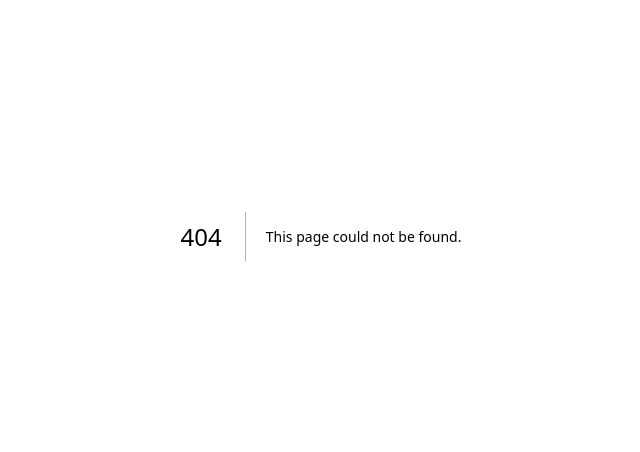
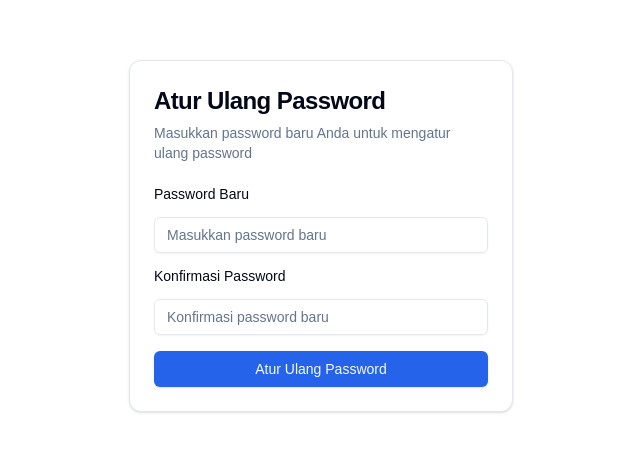
Before and after one commit to smktarunabhakti/starbhak-frontend, a Next.js app: page /reset-password in a window 1280 px wide. Before the commit this address had no page. Shown: the part 164-616 px from the top of the page, without its empty margins (319-959 px from the left). Built offline with nearby package versions, Linux system fonts and the light colour scheme.

Commit message:
Feat: auth

```diff
--- a/app/otp/page.tsx
+++ b/app/otp/page.tsx
@@ -26,7 +26,7 @@ import {
 const FormSchema = z.object({
   pin: z
     .string()
-    .min(6, { message: "OTP harus 6 digit" })
+    .min(4, { message: "OTP harus 4 digit" })
     .regex(/^\d+$/, { message: "Hanya angka yang diperbolehkan" }),
 });
 
@@ -42,7 +42,7 @@ export default function InputOTPForm() {
   });
 
   useEffect(() => {
-    if (form.watch("pin").length === 6) {
+    if (form.watch("pin").length === 4) {
       form.handleSubmit(onSubmit)();
     }
   }, [form.watch("pin")]);
@@ -67,7 +67,7 @@ export default function InputOTPForm() {
       }
 
       const response = await axios.post(
-        `http://localhost:3000/api/v1/auth/verify-otp`,
+        `http://localhost:3000/api/v1/auth/kode-otp/confirm`,
         {
           email,
           otp: data.pin,
@@ -80,15 +80,16 @@ export default function InputOTPForm() {
       );
 
       if (response.status === 200) {
-        const token = response.data.resetPasswordToken
+        const token = response.data.data.token;
 
-        toast.success("OTP berhasil diverifikasi");
-        window.location.href = `/reset-password?token=${encodeURIComponent(token)}`;
+        window.location.href = `/reset-password?email=${encodeURIComponent(
+          email
+        )}&token=${encodeURIComponent(token)}`;
       }
     } catch (error) {
       let errorMessage = "Terjadi kesalahan sistem";
       if (axios.isAxiosError(error)) {
-        errorMessage = error.response?.data?.error || error.message;
+        errorMessage = error.response?.data?.data?.error || error.message;
       }
       form.setError("pin", {
         type: "manual",
@@ -107,7 +108,9 @@ export default function InputOTPForm() {
       );
       if (response.status === 200) {
         toast.success("OTP baru telah dikirim");
-        setResendCooldown(30);
+        const newCooldown = resendCooldown + 30;
+        setResendCooldown(newCooldown);
+
       }
     } catch (error) {
       let errorMessage = "Gagal mengirim ulang OTP";
@@ -135,22 +138,22 @@ export default function InputOTPForm() {
             name="pin"
             render={({ field }) => (
               <FormItem className="text-center">
-                <FormLabel className="text-2xl font-semibold">
+                <FormLabel className="text-2xl font-semibold ">
                   Verifikasi OTP
                 </FormLabel>
                 <FormControl>
                   <InputOTP
                     disabled={form.formState.isSubmitting}
-                    maxLength={6}
+                    maxLength={4}
                     {...field}
                     render={({ slots }) => (
-                      <InputOTPGroup className="gap-2">
+                      <InputOTPGroup className="flex justify-center gap-4 ml-14 mt-2" >
                         {slots.map((slot, index) => (
                           <InputOTPSlot
                             key={index}
                             index={index}
                             {...slot}
-                            className="h-16 w-16 text-3xl border-2 rounded-lg focus-visible:ring-2 focus-visible:ring-primary"
+                            className="h-16 w-16 text-3xl border-2 rounded-lg focus-visible:ring-2 focus-visible:ring-primary text-foreground transition-colors hover:border-primary/50 text-black"
                           />
                         ))}
                       </InputOTPGroup>
@@ -158,7 +161,7 @@ export default function InputOTPForm() {
                   />
                 </FormControl>
                 <FormDescription className="text-lg">
-                  Masukkan 6 digit kode yang dikirim ke {email}
+                  Masukkan 4 digit kode yang dikirim ke {email}
                 </FormDescription>
                 <FormMessage />
               </FormItem>
--- a/app/reset-pasword/page.tsx
+++ b/app/reset-password/page.tsx
@@ -24,6 +24,7 @@ import {
   CardTitle,
 } from "@/components/ui/card";
 import { Input } from "@/components/ui/input";
+import axios from "axios";
 
 const formSchema = z
   .object({
@@ -32,10 +33,7 @@ const formSchema = z
       .min(6, { message: "Password harus minimal 6 karakter" })
       .regex(/[a-zA-Z0-9]/, {
         message: "Password hanya boleh mengandung huruf dan angka",
-      })
-      .regex(/^(?=.*[a-z])(?=.*[A-Z])(?=.*\d)(?=.*[@$!%*?&])[A-Za-z\d@$!%*?&]{8,}$/, {
-      message: "Harus mengandung huruf besar, kecil, angka, dan simbol",
-     }),
+      }),
     confirmPassword: z.string(),
   })
   .refine((data) => data.password === data.confirmPassword, {
@@ -45,7 +43,9 @@ const formSchema = z
 
 export default function ResetPasswordPage() {
   const searchParams = useSearchParams();
+  const email = searchParams.get("email");
   const token = searchParams.get("token");
+
   const form = useForm<z.infer<typeof formSchema>>({
     resolver: zodResolver(formSchema),
     defaultValues: {
@@ -56,40 +56,33 @@ export default function ResetPasswordPage() {
 
   async function onSubmit(values: z.infer<typeof formSchema>) {
     try {
-      if (!token) {
-        toast.error("Silahkan ulangi reset password");
-        window.location.href = "/forgot-password";
-        return
-      }
+      if (!email || !token || token === "undefined") {
+    toast.error("Permintaan reset password tidak valid");
+    window.location.href = "/login";
+  }
 
-      const response = await fetch(
+      const response = await axios.post(
         "http://127.0.0.1:3000/api/v1/auth/reset-password",
         {
-          method: "POST",
+          email,
+          newPass: values.password,
+          token,
+        },
+        {
           headers: {
             "Content-Type": "application/json",
+            Authorization: `Bearer ${token}`,
           },
-          body: JSON.stringify({
-            passwordHash: values.password,
-            resetPasswordToken: token,
-          }),
         }
       );
 
-      const data = await response.json();
-
-      if (!response.ok) {
-        throw new Error(data.message || "Gagal mengubah password");
+      if (response.status === 200) {
+        alert("Password berhasil diubah! Silakan login dengan password baru");
+        form.reset();
+        setTimeout(() => {
+          window.location.href = "/login";
+        }, 2000);
       }
-
-      toast.success(
-        "Password berhasil diubah! Silakan login dengan password baru"
-      );
-      form.reset();
-
-      setTimeout(() => {
-        window.location.href = "/login";
-      }, 2000);
     } catch (error) {
       console.error("Gagal mengubah password:", error);
       form.setError("password", {
@@ -108,8 +101,6 @@ export default function ResetPasswordPage() {
       });
     }
   }
-
-
 
   return (
     <div className="flex min-h-svh h-full w-full items-center justify-center px-4">
--- a/components/login-form.tsx
+++ b/components/login-form.tsx
@@ -50,7 +50,7 @@ const onSubmit = async (data: FormValues) => {
         path: "/",
       }
     );
-    alert("Berhasil login");
+    window.location.href = "/login";
   } catch (error: any) {
     console.error("Gagal login", error);
     alert(error.response?.data?.message || "Gagal login");
```
